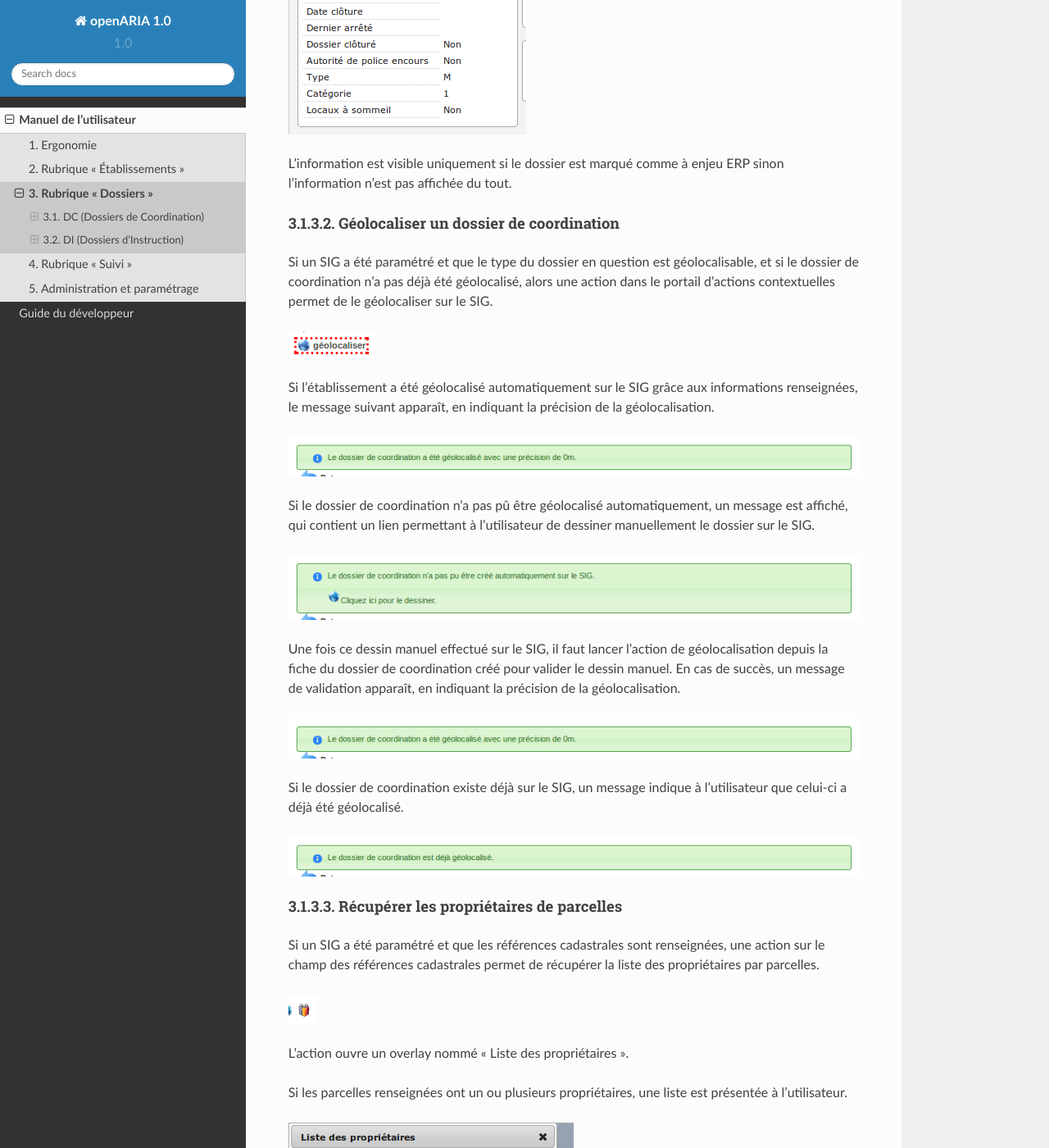
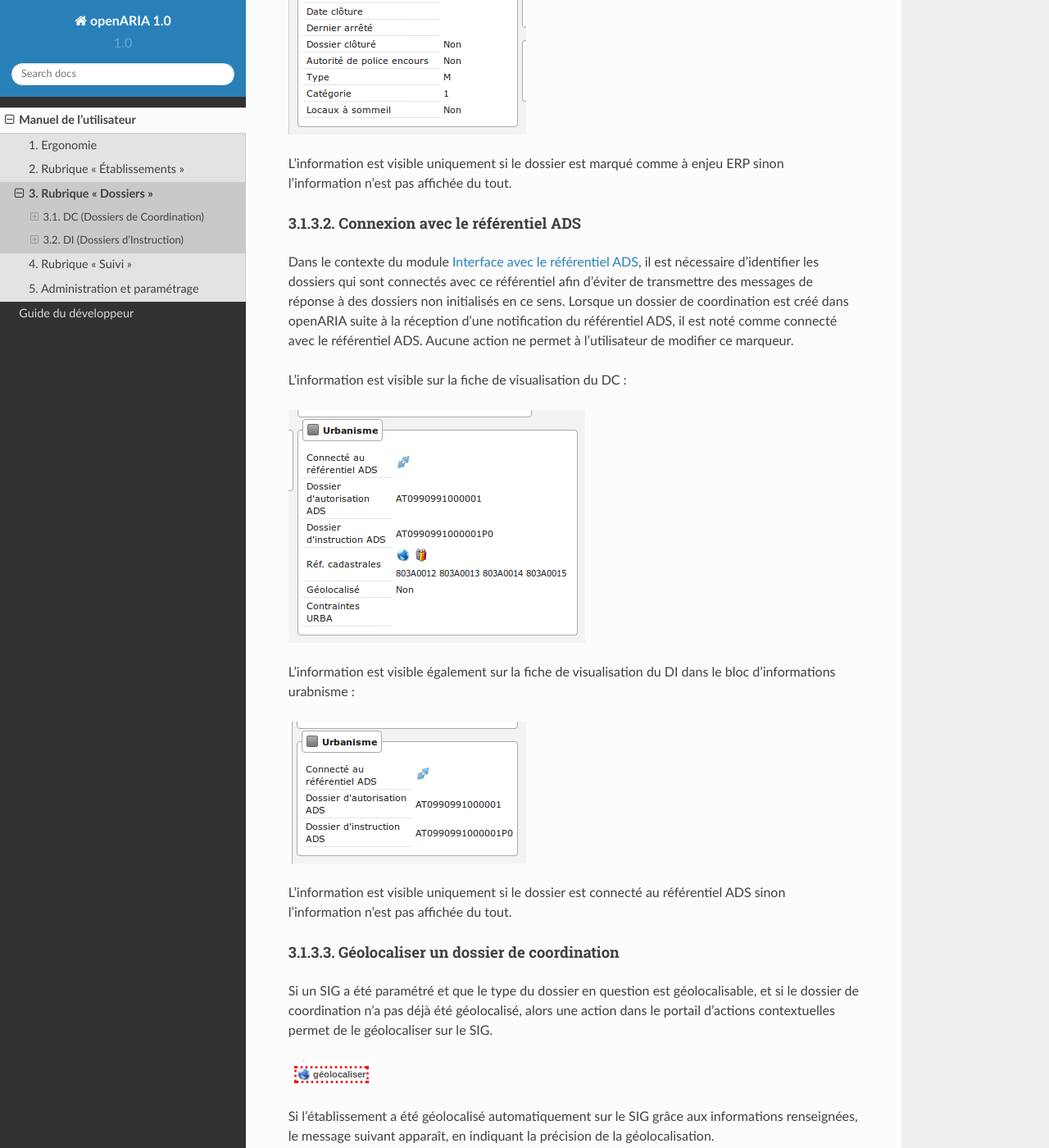
Before and after one commit to jcerini/openaria-documentation, a Sphinx documentation site: the page built from source/manuel_utilisateur/dossiers/index.rst, in a window 1280 px wide and 1400 px high, scrolled down 7383 px. Shown: the whole window at 82% size. Built offline with Sphinx 7.4.7 and the Read the Docs theme 2.0.0, drawn with Linux system fonts in a browser that asks for light colours; some of the changed text lies outside the part shown.

Commit message:
Ajoute un paragraphe sur le marqueur de connexion au référentiel ADS présent sur le DC

```diff
--- a/source/manuel_utilisateur/dossiers/index.rst
+++ b/source/manuel_utilisateur/dossiers/index.rst
@@ -131,6 +131,24 @@ L'information est visible également sur la fiche de visualisation du DI dans le
 .. image:: dossier_instruction-avec-dc-a-enjeu-flag.png
 
 L'information est visible uniquement si le dossier est marqué comme à enjeu ERP sinon l'information n'est pas affichée du tout.
+
+
+.. _dossiers_dc_connexion_referentiel_ads:
+
+Connexion avec le référentiel ADS
+#################################
+
+Dans le contexte du module :ref:`module_interface_avec_le_referentiel_ads`, il est nécessaire d'identifier les dossiers qui sont connectés avec ce référentiel afin d'éviter de transmettre des messages de réponse à des dossiers non initialisés en ce sens. Lorsque  un dossier de coordination est créé dans openARIA suite à la réception d'une notification du référentiel ADS, il est noté comme connecté avec le référentiel ADS. Aucune action ne permet à l'utilisateur de modifier ce marqueur.
+
+L'information est visible sur la fiche de visualisation du DC :
+
+.. image:: dossier_coordination-connecte-referentiel-ads-flag.png
+
+L'information est visible également sur la fiche de visualisation du DI dans le bloc d'informations urabnisme :
+
+.. image:: dossier_instruction-avec-dc-connecte-referentiel-ads-flag.png
+
+L'information est visible uniquement si le dossier est connecté au référentiel ADS sinon l'information n'est pas affichée du tout.
 
 
 .. _dossiers_dc_geolocaliser:
```
Also changed, not shown: source/manuel_utilisateur/dossiers/dossier_coordination-connecte-referentiel-ads-flag.png (added), source/manuel_utilisateur/dossiers/dossier_instruction-avec-dc-connecte-referentiel-ads-flag.png (added).
